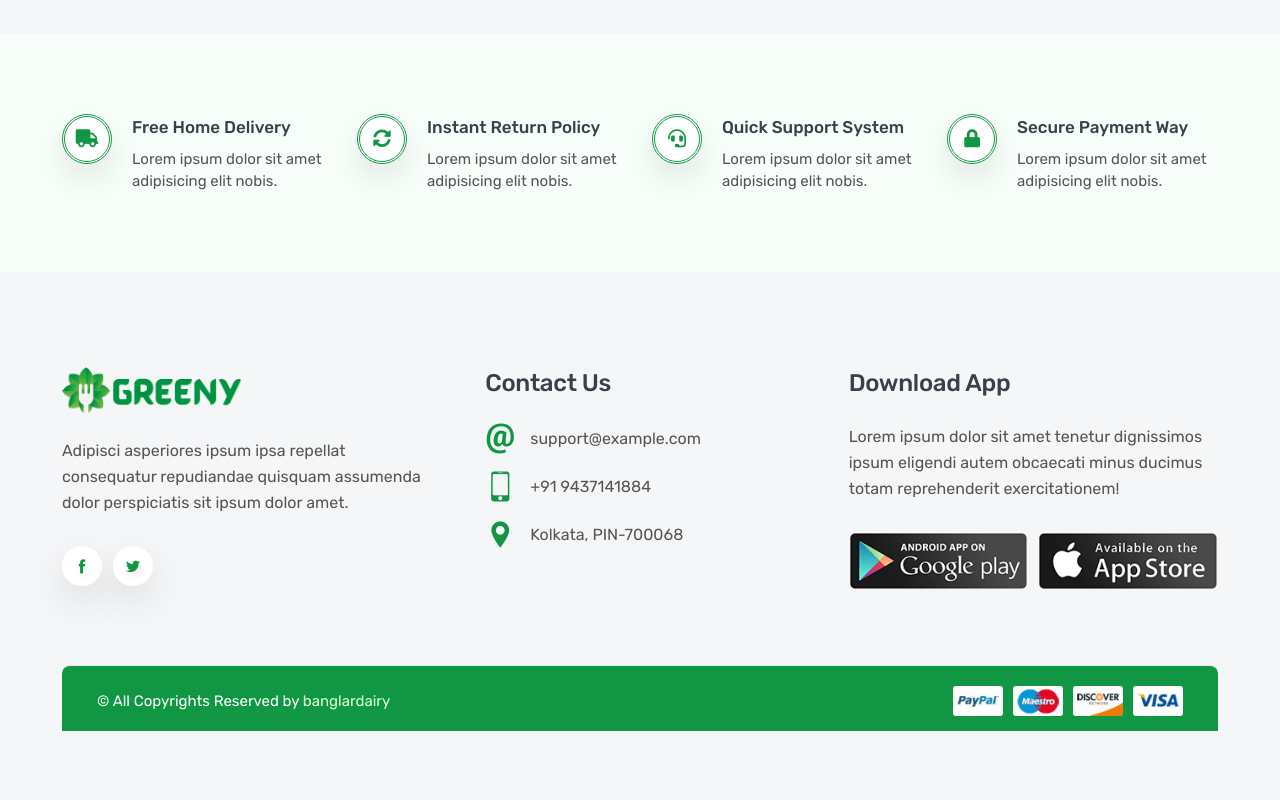
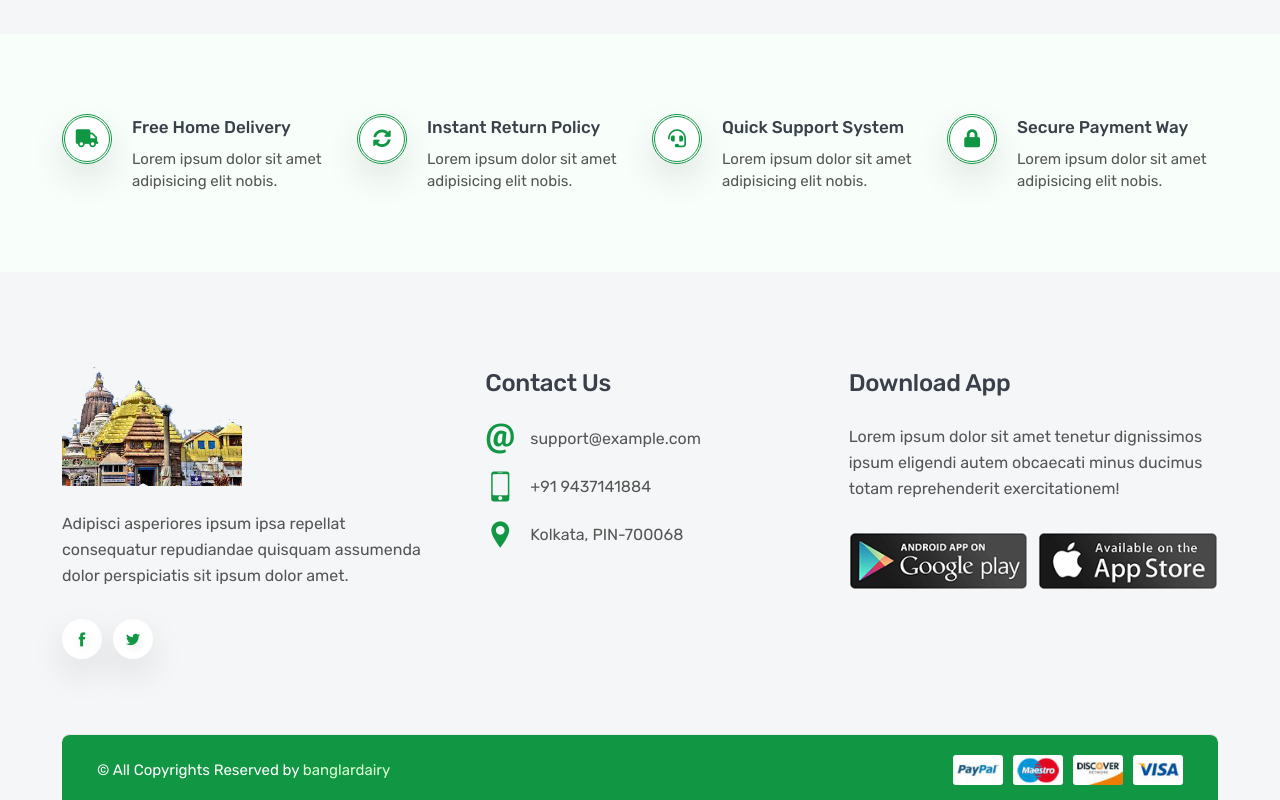
Before and after one commit to satyapir123/BanglarDiary, a plain HTML site: page checkout.html in a window 1280 px wide. Shown: the part 2881-3681 px from the top of the page. Before the commit the page ends 3612 px from the top, so only its background shows below. Drawn offline with Linux system fonts and the light colour scheme.

Commit message:
logo changes footer

```diff
--- a/checkout.html
+++ b/checkout.html
@@ -1163,7 +1163,7 @@
         <div class="container">
             <div class="row">
                 <div class="col-sm-6 col-xl-4">
-                    <div class="footer-widget"><a class="footer-logo" href="#"><img src="images/logo.png" alt="logo"></a>
+                    <div class="footer-widget"><a class="footer-logo" href="#"><img src="j.tample.png" alt="logo"></a>
                         <p class="footer-desc">Adipisci asperiores ipsum ipsa repellat consequatur repudiandae quisquam
                             assumenda dolor perspiciatis sit ipsum dolor amet.</p>
                         <ul class="footer-social">
```
